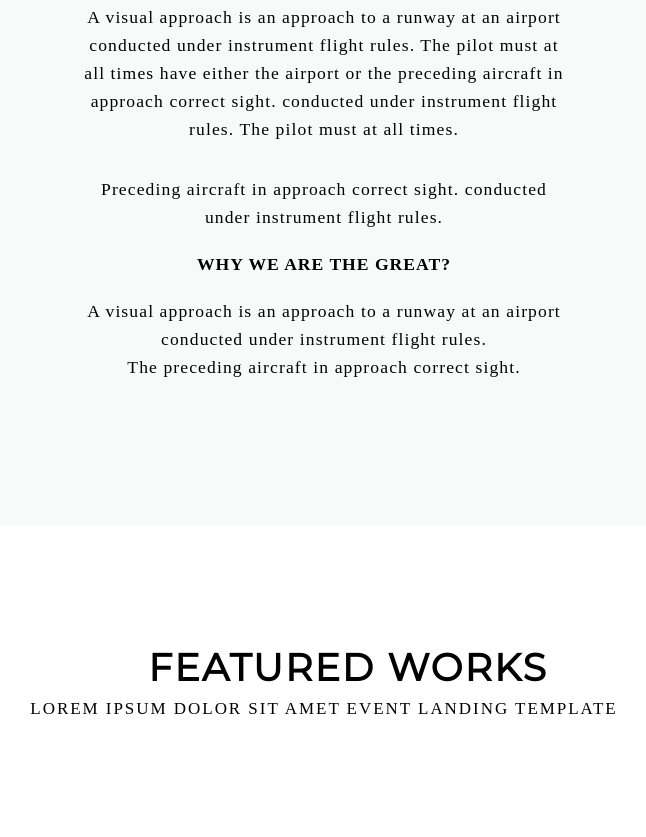
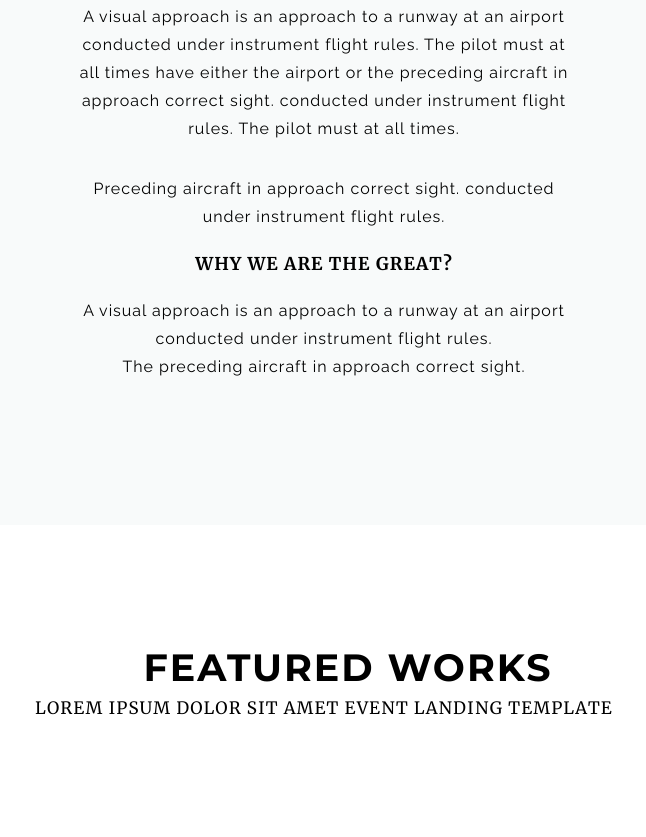
Before and after one commit to Gerakl22/TheDeathValley, a website built with webpack: page src/index.html in a window 1280 px wide. Shown: the part 1592-2429 px from the top of the page, without its empty margins (316-962 px from the left). Built offline with nearby package versions, Linux system fonts and the light colour scheme; files whose address does not match are found by name.

Commit message:
fix: add new fonts and refactor scss

```diff
--- /dev/null
+++ b/src/styles/merriweather.scss
@@ -0,0 +1,14 @@
+@font-face {
+    font-family: "Merriweather";
+    src: url("../assets/fonts/Merriweather-Regular.ttf") format("truetype");
+    font-weight: 400;
+    font-style: normal;
+
+  }
+
+@font-face {
+    font-family: "Merriweather";
+    src:url("../assets/fonts/Merriweather-Bold.ttf") format("truetype");
+    font-weight: 700;
+    font-style: normal;
+}
--- a/src/styles/montserrat.scss
+++ b/src/styles/montserrat.scss
@@ -1,4 +1,15 @@
 @font-face {
   font-family: "Montserrat";
   src: url("../assets/fonts/Montserrat-Regular.ttf") format("truetype");
+
+  font-weight: 400;
+  font-style: normal;
 }
+
+@font-face {
+  font-family: "Montserrat";
+  src: url("../assets/fonts/Montserrat-Bold.ttf") format("truetype");
+
+  font-weight: 700;
+  font-style: normal;
+}
--- /dev/null
+++ b/src/styles/raleway.scss
@@ -0,0 +1,14 @@
+@font-face {
+    font-family: "Raleway";
+    src: url("../assets/fonts/Raleway-Regular.ttf") format("truetype");
+    font-weight: 400;
+    font-style: normal;
+
+  }
+
+@font-face {
+    font-family: "Raleway";
+    src:url("../assets/fonts/Raleway-Bold.ttf") format("truetype");
+    font-weight: 700;
+    font-style: normal;
+}
--- a/src/styles/style.scss
+++ b/src/styles/style.scss
@@ -1,4 +1,6 @@
 @import "./montserrat.scss";
+@import "./merriweather.scss";
+@import './raleway.scss';
 
 $font-normal: 400;
 $font-bold: 700;
@@ -17,8 +19,8 @@ $colorForm: rgba(255, 255, 255, 0.6);
 
 %section-text {
   font-weight: $font-normal;
-  font-family: "Merriweather";
-  letter-spacing: 0.1225rem;
+  font-family: Merriweather, serif;
+  letter-spacing: 0.0625em;
   text-align: center;
   text-transform: uppercase;
 }
@@ -194,7 +196,7 @@ $colorForm: rgba(255, 255, 255, 0.6);
 @mixin subtitle($font-size) {
   font-size: $font-size;
   font-weight: $font-bold;
-  font-family: "Merriweather";
+  font-family: Merriweather, serif;
   letter-spacing: 0.0625rem;
   line-height: 1.75rem;
   text-transform: uppercase;
@@ -374,9 +376,9 @@ body {
 
   &__description {
     max-width: 30.75rem;
-    font-size: 1.1rem;
+    font-size: 1rem;
     font-weight: $font-normal;
-    font-family: "Raleway";
+    font-family: Raleway, sans-serif;
     letter-spacing: 0.0625em;
     line-height: 1.75rem;
   }
@@ -570,7 +572,7 @@ body {
   &__name {
     font-size: 1.25rem;
     font-weight: $font-bold;
-    font-family: "Merriweather";
+    font-family: Merriweather, serif;
     letter-spacing: 0.0625rem;
     line-height: 1.5rem;
     color: #272727;
@@ -584,9 +586,9 @@ body {
   }
 
   &__description {
-    font-size: 1.25rem;
+    font-size: 1rem;
     font-weight: $font-normal;
-    font-family: "Raleway";
+    font-family: Raleway, sans-serif;
     line-height: 1.5rem;
     color: #000000;
   }
@@ -692,7 +694,7 @@ body {
     width: 100%;
     font-size: 0.9375rem;
     font-weight: $font-normal;
-    font-family: "Raleway";
+    font-family: Raleway, sans-serif;
     line-height: 3.1875rem;
     border: none;
     border-bottom: #6d7981 solid 0.0625rem;
@@ -731,8 +733,7 @@ body {
   &__address {
     font-size: 0.9375rem;
     font-weight: $font-normal;
-    font-family: "Raleway";
-    letter-spacing: 0.05rem;
+    font-family: Raleway, sans-serif;
     line-height: 1.5rem;
     color: rgba(255, 255, 255, 0.7);
     padding-left: 0.4rem;
@@ -754,7 +755,7 @@ body {
   &__title {
     font-size: 1rem;
     font-weight: 400;
-    font-family: "Raleway";
+    font-family: Raleway, sans-serif;
     line-height: 1.5625rem;
     color: rgba(255, 255, 255, 08);
     text-transform: uppercase;
@@ -781,7 +782,6 @@ body {
 
   &__link {
     font-size: 1.4375rem;
-    font-family: "Font Awesome";
     line-height: 3.0625rem;
     color: #faf4f4;
     position: relative;
```
Also changed, not shown: src/assets/fonts/Merriweather-Bold.ttf (added), src/assets/fonts/Merriweather-Regular.ttf (added), src/assets/fonts/Raleway-Bold.ttf (added), src/assets/fonts/Raleway-Regular.ttf (added).
